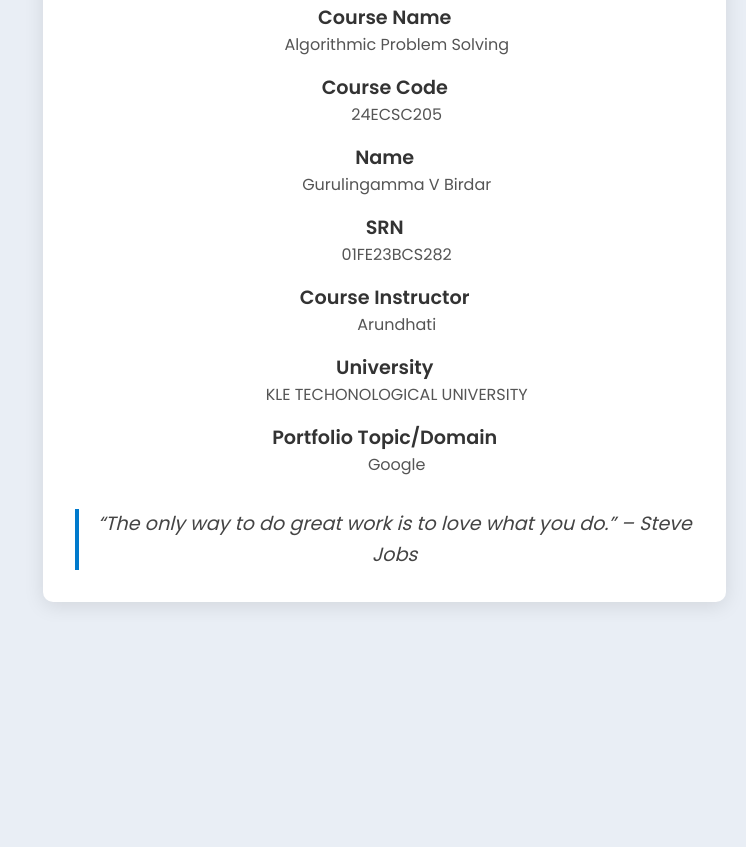
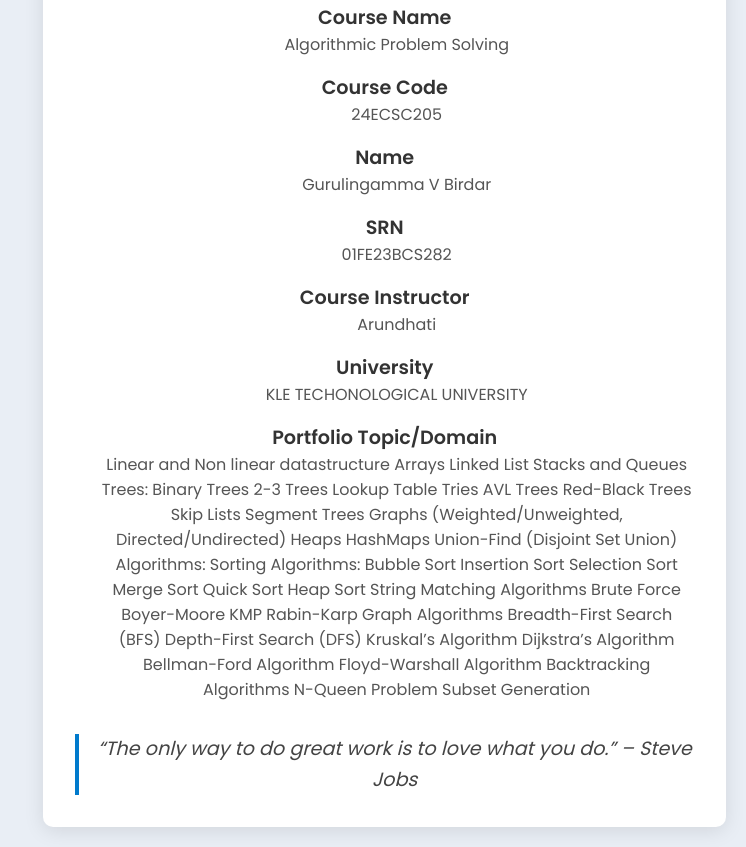
Before and after one commit to GeetaBiradar63/Portfolio.github.io, a plain HTML site: page index.HTML in a window 1280 px wide. Shown: the part 741-1588 px from the top of the page, without its empty margins (534-1280 px from the left). Before the commit the page ends 1363 px from the top, so only its background shows below. Drawn offline with Linux system fonts and the light colour scheme.

Commit message:
Update index.HTML

```diff
--- a/index.HTML
+++ b/index.HTML
@@ -54,7 +54,46 @@
             <dd>KLE TECHONOLOGICAL UNIVERSITY</dd>
 
             <dt>Portfolio Topic/Domain</dt>
-            <dd>Google</dd>
+            <dd>Linear and Non linear datastructure
+Arrays
+Linked List
+Stacks and Queues
+Trees:
+Binary Trees
+2-3 Trees
+Lookup Table
+Tries
+AVL Trees
+Red-Black Trees
+Skip Lists
+Segment Trees
+Graphs (Weighted/Unweighted, Directed/Undirected)
+Heaps
+HashMaps
+Union-Find (Disjoint Set Union)
+Algorithms:
+Sorting Algorithms:
+Bubble Sort
+Insertion Sort
+Selection Sort
+Merge Sort
+Quick Sort
+Heap Sort
+String Matching Algorithms
+Brute Force
+Boyer-Moore
+KMP
+Rabin-Karp
+Graph Algorithms
+Breadth-First Search (BFS)
+Depth-First Search (DFS)
+Kruskal’s Algorithm
+Dijkstra’s Algorithm
+Bellman-Ford Algorithm
+Floyd-Warshall Algorithm
+Backtracking Algorithms
+N-Queen Problem
+Subset Generation</dd>
         </dl>
 
         <blockquote>“The only way to do great work is to love what you do.” – Steve Jobs</blockquote>
```
